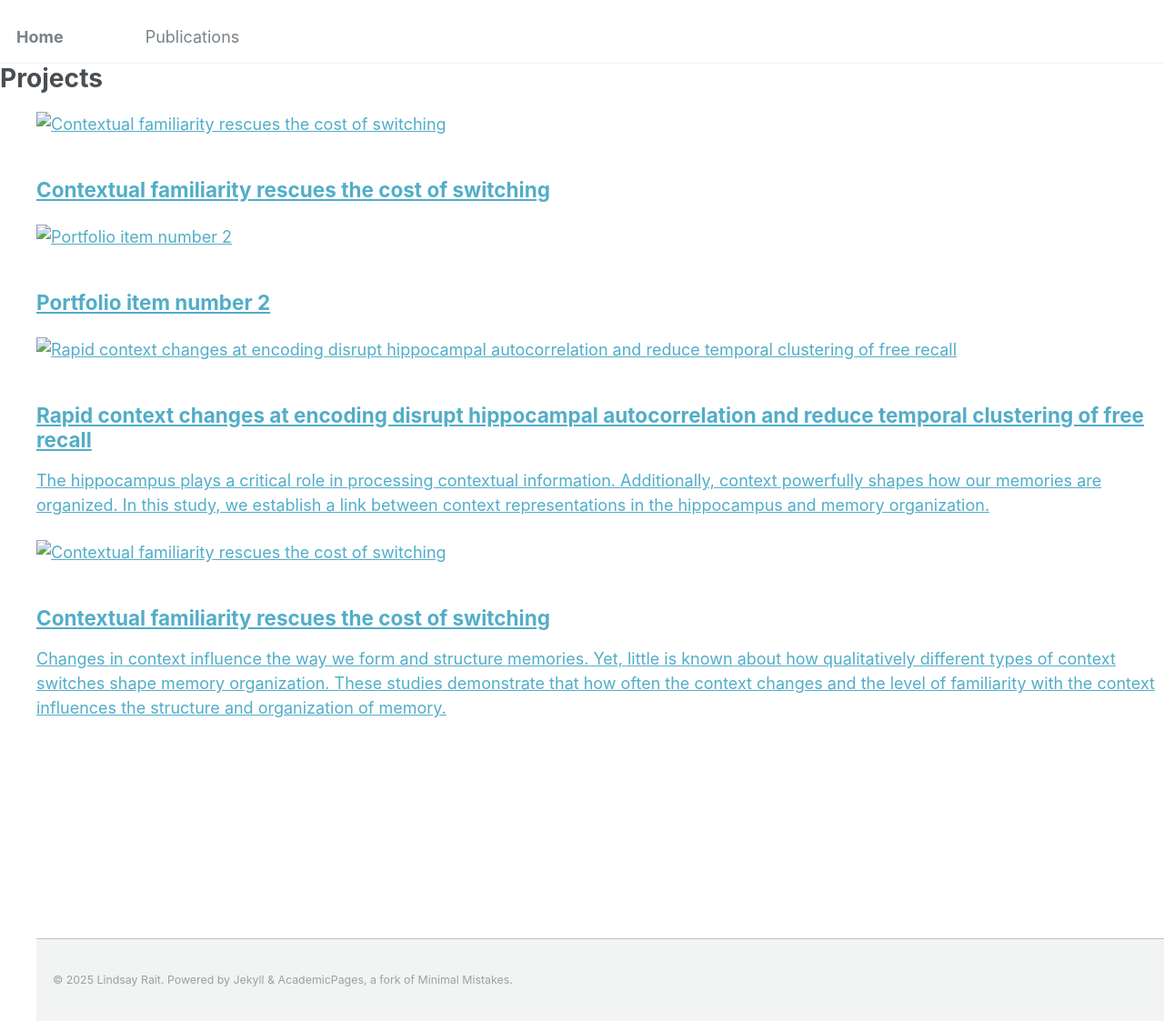
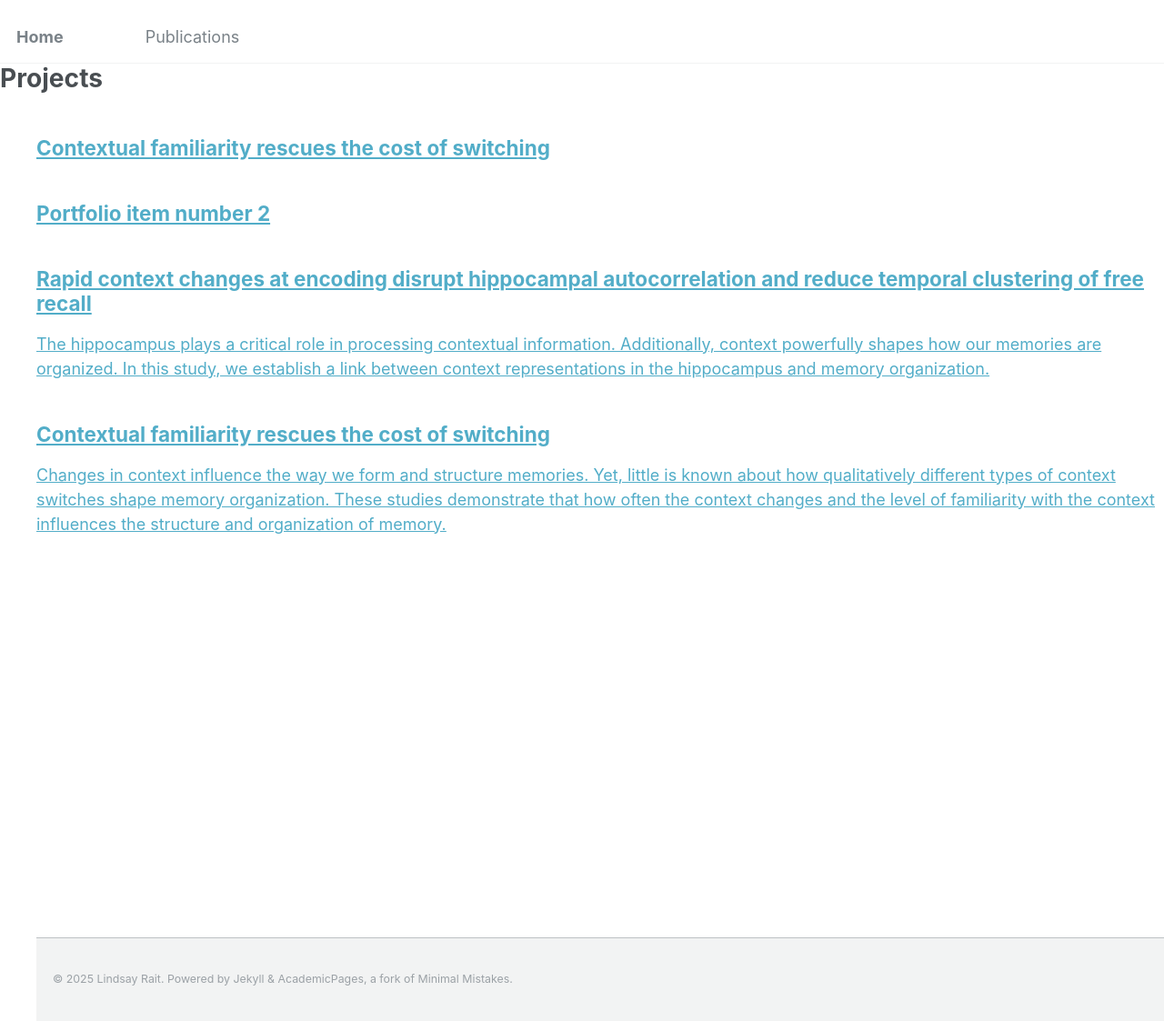
Before and after one commit to lindsay-rait/lindsay-rait.github.io, a Jekyll site: the page built from portfolio.html, in a window 1280 px wide and 1123 px high. Shown: the whole window at 91% size. Built offline with Jekyll 4.4.1, drawn with Linux system fonts in a browser that asks for light colours.

Commit message:
Update portfolio.html

```diff
--- a/portfolio.html
+++ b/portfolio.html
@@ -8,7 +8,9 @@ title: Projects
   {% for project in site.portfolio %}
   <div class="project-preview">
     <a href="{{ project.url }}">
-      <img src="{{ project.image }}" alt="{{ project.title }}">
+      {% if project.image %}
+        <img src="{{ project.image }}" alt="{{ project.title }}">
+      {% endif %}
       <h2>{{ project.title }}</h2>
       <p>{{ project.short_description }}</p>
     </a>
```
